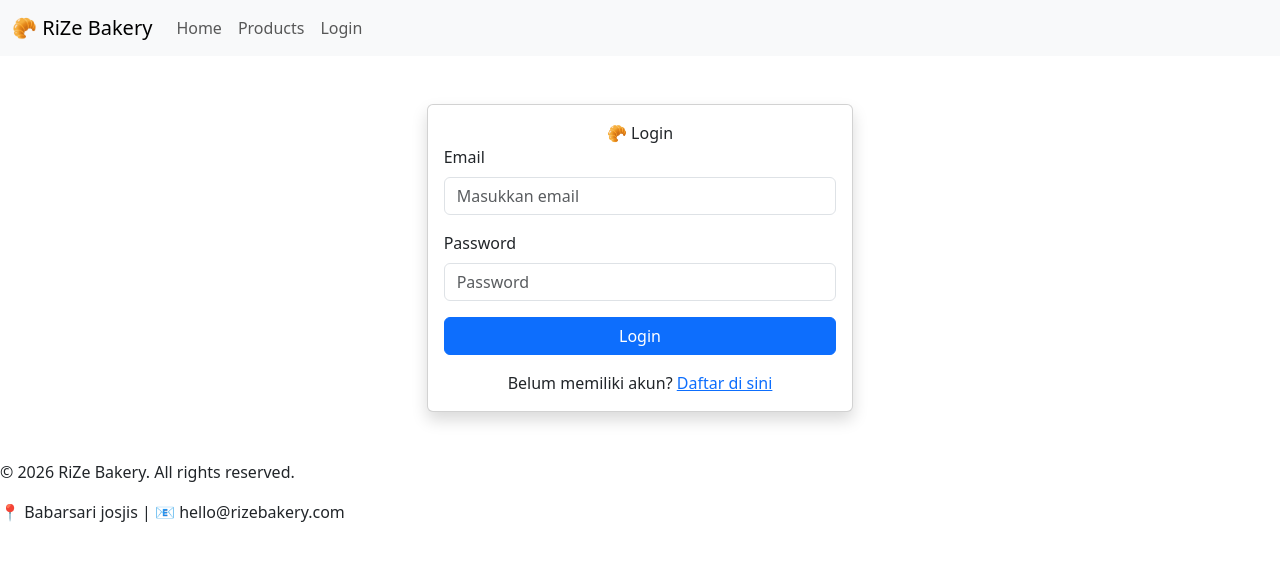
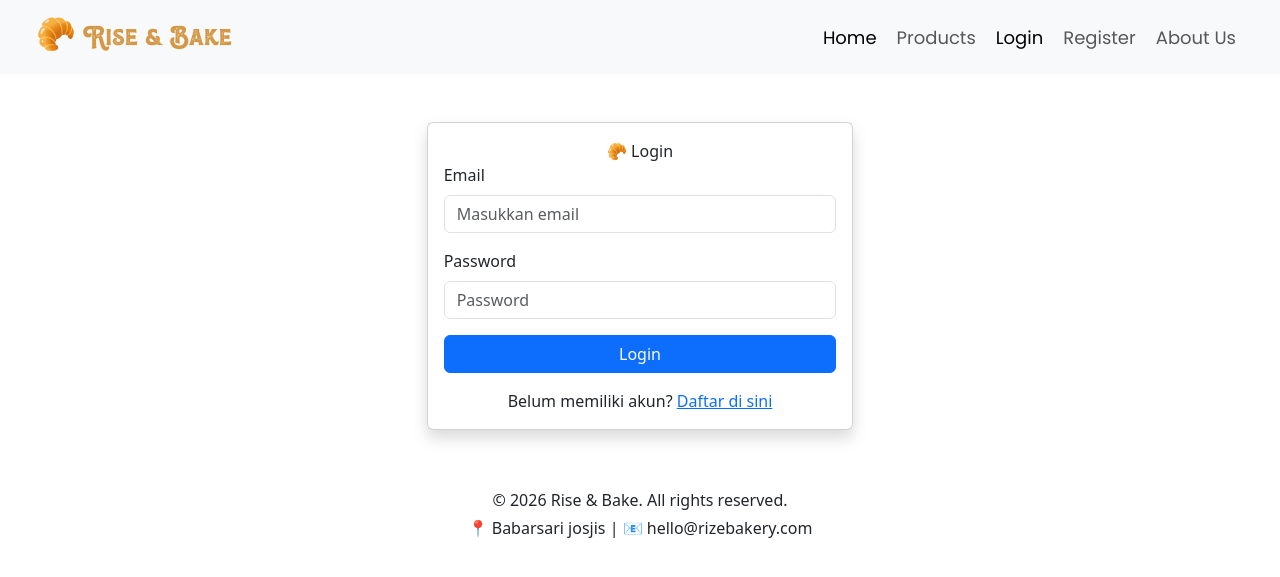
Before and after one commit to hhhreza/Rise-Bake, a PHP site: page /login.php in a window 1280 px wide. Shown: the top 577 px of the page. Run offline with PHP 8.4, Linux system fonts and the light colour scheme.

Commit message:
Update login.php

```diff
--- a/projek/login.php
+++ b/projek/login.php
@@ -5,33 +5,37 @@
     <meta name="viewport" content="width=device-width, initial-scale=1.0">
     <title>Document</title>
     <link href="https://cdn.jsdelivr.net/npm/bootstrap@5.3.8/dist/css/bootstrap.min.css" rel="stylesheet" integrity="sha384-sRIl4kxILFvY47J16cr9ZwB07vP4J8+LH7qKQnuqkuIAvNWLzeN8tE5YBujZqJLB" crossorigin="anonymous">
-    <link rel="stylesheet" href="style.css">
+    <link rel="stylesheet" href="stylebake.css">
 </head>
 <body>
-
+    <main>
         <nav class="navbar navbar-expand-lg bg-body-tertiary">
             <div class="container-fluid">
-    <a class="navbar-brand" href="#">🥐 RiZe Bakery</a>
+                <a class="navbar-brand ms-4" href="index.php">🥐 Rise & Bake</a>
                 <button class="navbar-toggler" type="button" data-bs-toggle="collapse" data-bs-target="#navbarNav" aria-controls="navbarNav" aria-expanded="false" aria-label="Toggle navigation">
                     <span class="navbar-toggler-icon"></span>
                 </button>
-
                 <div class="collapse navbar-collapse" id="navbarNav">
-      <ul class="navbar-nav">
+                    <ul class="navbar-nav ms-auto me-4 gap-1">
                         <li class="nav-item">
-          <a class="nav-link" aria-current="page" href="#">Home</a>
+                            <a class="nav-link active" href="index.php">Home</a>
                         </li>
                         <li class="nav-item">
-          <a class="nav-link" href="#">Products</a>
+                            <a class="nav-link" href="produk.php">Products</a>
                         </li>
                         <li class="nav-item">
-          <a class="nav-link" href="#">Login</a>
+                            <a class="nav-link active" aria-current="page" href="login.php">Login</a>
+                        </li>
+                        <li class="nav-item">
+                            <a class="nav-link" href="register.php">Register</a>
+                        </li>
+                        <li class="nav-item">
+                            <a class="nav-link" href="about_us.php">About Us</a>
                         </li>
                     </ul>
                 </div>
             </div>
         </nav>
-
 
         <div class=" container card col-md-4 mt-5 shadow p-3 mb-5 bg-body rounded">
             <form action="" class="text-center login"> 🥐 Login</form>
@@ -50,12 +54,12 @@
 
             <p class="card-text text-center mt-3">Belum memiliki akun? <a href="register.php">Daftar di sini</a></p>
         </div>
-
+    </main>
     <footer class="footer">
-        <p>&copy; 2026 RiZe Bakery. All rights reserved.</p>
-        <p>📍 Babarsari josjis | 📧 hello@rizebakery.com</p>
+        <div class="wrap-footer">
+            <p class="copyright">&copy; 2026 Rise & Bake. All rights reserved.</p>
+            <p class="address">📍 Babarsari josjis | 📧 hello@rizebakery.com</p>
+        </div>
     </footer>
-
-
 </body>
 </html>
```
Lines whose indentation alone changed are shown as unchanged.
